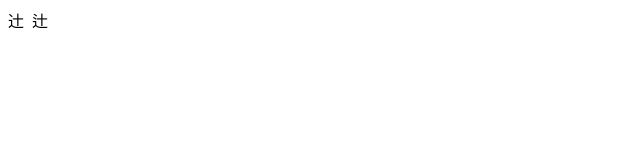
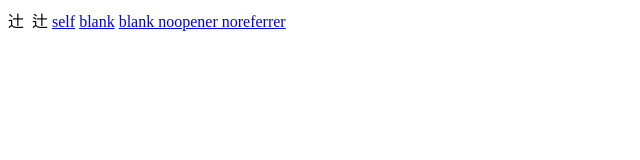
Before and after one commit to W-Kentaro/meta_demo, a plain HTML site: page index.html in a window 1280 px wide. Shown: the whole page, without its empty margins (0-640 px from the left). Drawn offline with Linux system fonts and the light colour scheme.

Commit message:
Update index.html

```diff
--- a/index.html
+++ b/index.html
@@ -28,10 +28,9 @@
 <body>
 &#36795;&#xE0100; 󠄀 辻
 
-<a href="https://social-plugins.line.me/lineit/share?url=https%3A%2F%2Fw-kentaro.github.io%2Fmeta_demo%2F"></a>
-<a href="https://social-plugins.line.me/lineit/share?url=https%3A%2F%2Fw-kentaro.github.io%2Fmeta_demo%2F" target="_blank"></a>
-<a href="https://social-plugins.line.me/lineit/share?url=https%3A%2F%2Fw-kentaro.github.io%2Fmeta_demo%2F" target="_blank" rel="noopener noreferrer"></a>
-
+<a href="https://social-plugins.line.me/lineit/share?url=https%3A%2F%2Fw-kentaro.github.io%2Fmeta_demo%2F">self</a>
+<a href="https://social-plugins.line.me/lineit/share?url=https%3A%2F%2Fw-kentaro.github.io%2Fmeta_demo%2F" target="_blank">blank</a>
+<a href="https://social-plugins.line.me/lineit/share?url=https%3A%2F%2Fw-kentaro.github.io%2Fmeta_demo%2F" target="_blank" rel="noopener noreferrer">blank noopener noreferrer</a>
 
 </body>
 </html>
```
